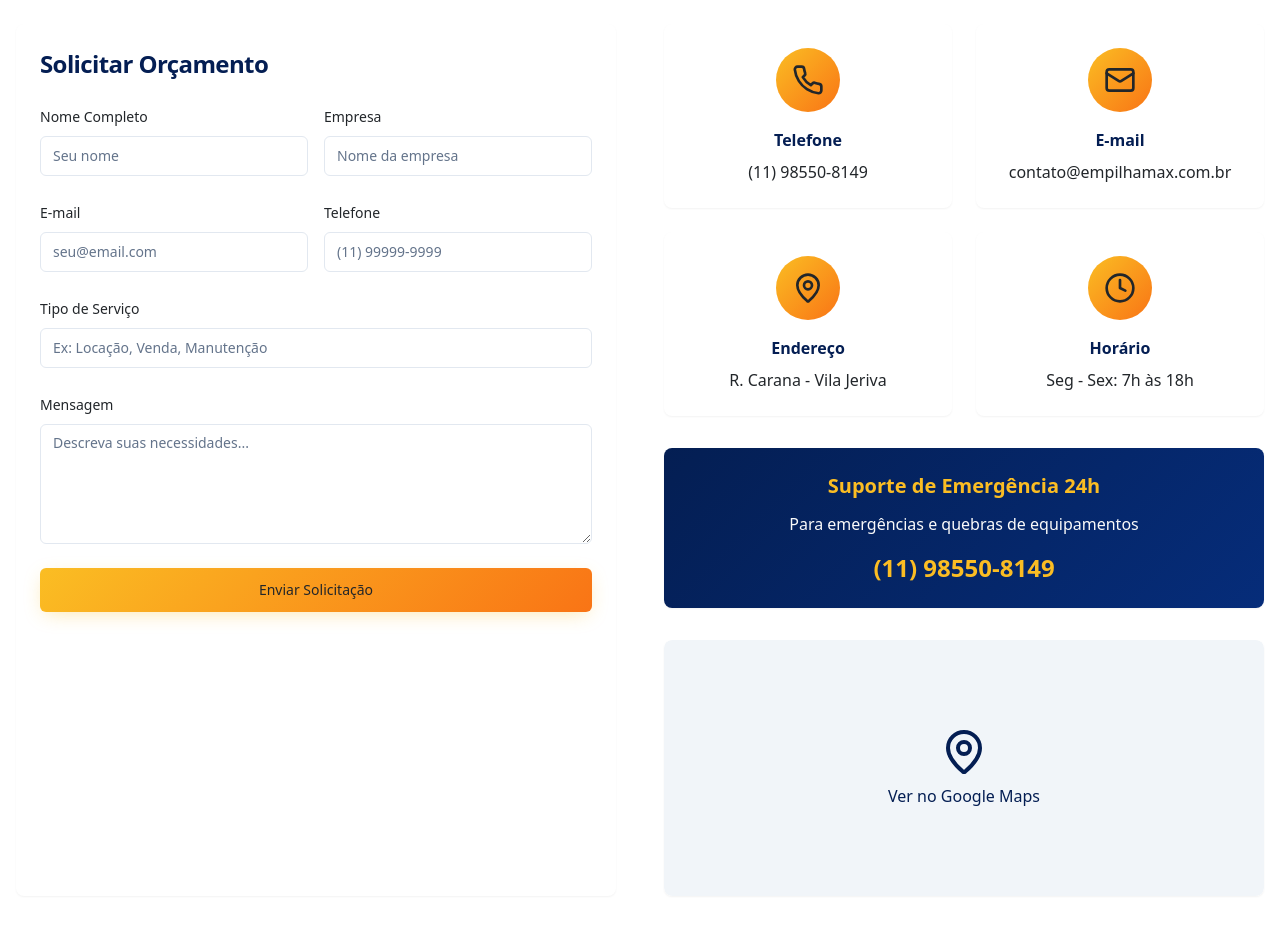
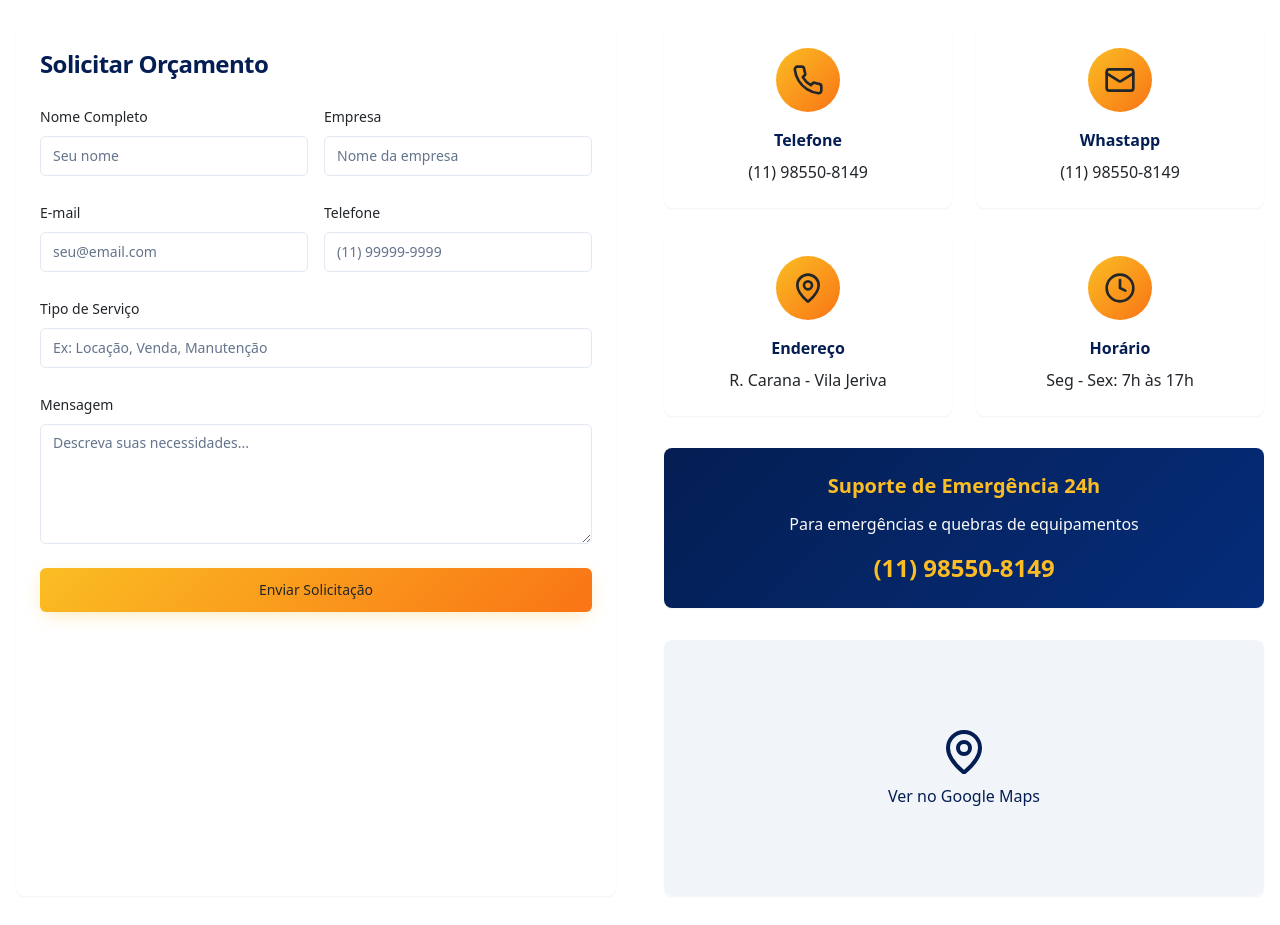
Before and after one commit to luccaelevate-design/elevapage-landing, a React (Vite) app: page / in a window 1280 px wide. Shown: the part 3940-4865 px from the top of the page. Built offline with nearby package versions, Linux system fonts and the light colour scheme; the HTML template or start-up script is replaced by a standard one.

Commit message:
Update contact information and links in Contact.tsx

```diff
--- a/src/components/Contact.tsx
+++ b/src/components/Contact.tsx
@@ -12,8 +12,8 @@ const Contact = () => {
     subcontent: "(11) 98765-4321"
   }, {
     icon: Mail,
-    title: "E-mail",
-    content: "contato@empilhamax.com.br",
+    title: "Whastapp",
+    content: "(11) 98550-8149",
     subcontent: "vendas@empilhamax.com.br"
   }, {
     icon: MapPin,
@@ -23,8 +23,8 @@ const Contact = () => {
   }, {
     icon: Clock,
     title: "Horário",
-    content: "Seg - Sex: 7h às 18h",
-    subcontent: "Sáb: 8h às 12h"
+    content: "Seg - Sex: 7h às 17h",
+    subcontent: "Sáb: 7h às 13h"
   }];
   return <section id="contato" className="py-20">
       <div className="container mx-auto px-4">
@@ -58,7 +58,7 @@ const Contact = () => {
               <div className="grid grid-cols-1 md:grid-cols-2 gap-4">
                 <div className="space-y-2">
                   <Label htmlFor="email">E-mail</Label>
-                  <Input id="email" type="email" placeholder="seu@email.com" />
+                  <Input id="email" type="email" placeholder="seu@email.com" href="https://wa.me/5511985508149"/>
                 </div>
                 <div className="space-y-2">
                   <Label htmlFor="phone">Telefone</Label>
@@ -116,7 +116,7 @@ const Contact = () => {
             <Card className="border-none shadow-industrial overflow-hidden">
               <CardContent className="p-0">
                 <a
-                  href="https://share.google/16TaD3M1nPennahxz"
+                  href="https://www.google.com/maps/place/DG+Empilhadeiras/@-23.2265044,-46.8521221,17.5z/data=!4m6!3m5!1s0x94cf213038a148a7:0xeacf75000ab00e6!8m2!3d-23.2265653!4d-46.8517182!16s%2Fg%2F11sffb13rk?entry=ttu&g_ep=EgoyMDI1MTIwMi4wIKXMDSoASAFQAw%3D%3D"
                   target="_blank"
                   rel="noopener noreferrer"
                   className="block h-64 bg-muted rounded-lg flex items-center justify-center hover:bg-muted/80 transition-colors"
```
